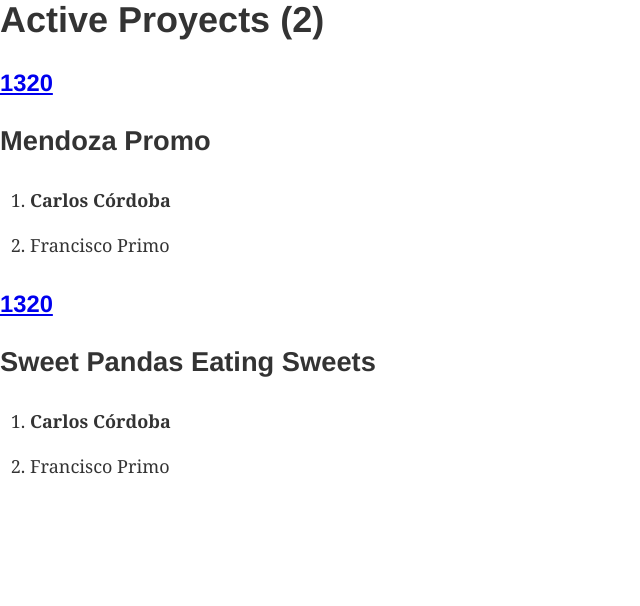
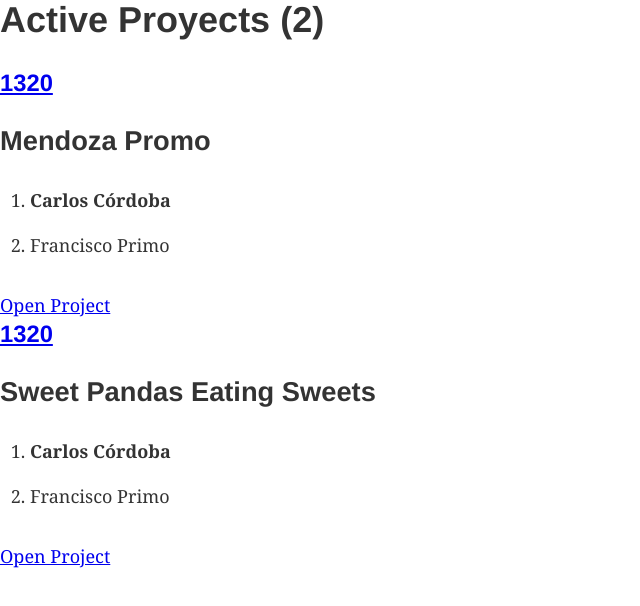
Before and after one commit to antoniwan/active-projects, a Gatsby site: page / in a window 1280 px wide. Shown: the whole page, without its empty margins (0-640 px from the left). Built offline with nearby package versions, Linux system fonts and the light colour scheme; Gatsby itself is replaced by a stand-in of ours; some packages are replaced by stand-ins of ours.

Commit message:
We have the basic skeleton for the project

```diff
--- a/src/components/Project.js
+++ b/src/components/Project.js
@@ -1,4 +1,5 @@
 import React, { Component } from "react";
+import Link from "gatsby-link";
 
 const Project = props => {
   return (
@@ -13,6 +14,7 @@ const Project = props => {
         </li>
         <li>Francisco Primo</li>
       </ol>
+      <Link to={props.slug}>Open Project</Link>
     </div>
   );
 };
--- a/src/pages/index.js
+++ b/src/pages/index.js
@@ -13,14 +13,15 @@ const IndexPage = ({ data }) => {
     return {
       id: node.id,
       title: node.frontmatter.title,
-      date: node.frontmatter.date
+      date: node.frontmatter.date,
+      slug: node.fields.slug
     };
   });
 
   return (
     <StyledIndex>
       <h1>Active Proyects ({data.allMarkdownRemark.totalCount})</h1>
-      {projects.map(project => <Project title={project.title} />)}
+      {projects.map(project => <Project {...project} />)}
     </StyledIndex>
   );
 };
@@ -32,12 +33,16 @@ export const query = graphql`
       totalCount
       edges {
         node {
-          id
           frontmatter {
             title
-            date(formatString: "DD MMMM, YYYY")
+            status
+            clientName
+            date
+            dueDate
           }
-          excerpt
+          fields {
+            slug
+          }
         }
       }
     }
```
Also changed, not shown: src/templates/project-page.js (+19 -2 lines).
